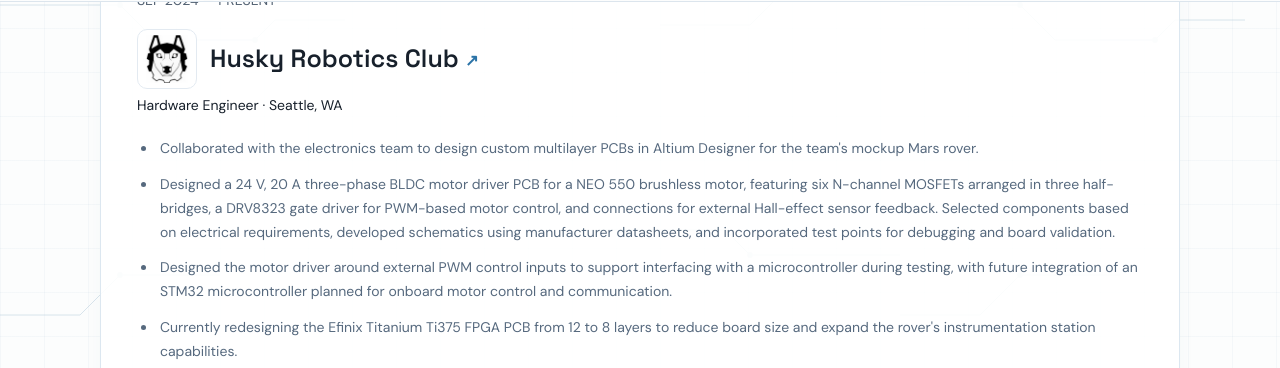
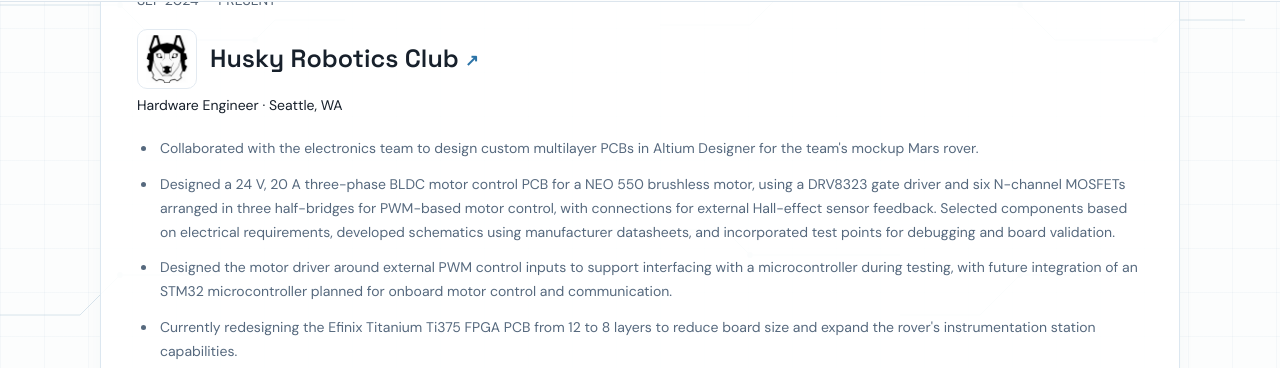
Before and after one commit to AdityaManivel/AdityaManivel.github.io, a Jekyll site: the page index.html, which Jekyll copies as it is, in a window 1280 px wide and 900 px high, scrolled down 1075 px. Shown: the part 85-453 px from the top of the window. Built offline with Jekyll 4.4.1, drawn with Linux system fonts in a browser that asks for light colours.

Commit message:
Clarify BLDC motor control PCB gate driver implementation

```diff
--- a/index.html
+++ b/index.html
@@ -70,7 +70,7 @@
         <span>Hardware Engineer · Seattle, WA</span>
         <ul class="experience-bullets">
           <li>Collaborated with the electronics team to design custom multilayer PCBs in Altium Designer for the team's mockup Mars rover.</li>
-          <li>Designed a 24 V, 20 A three-phase BLDC motor driver PCB for a NEO 550 brushless motor, featuring six N-channel MOSFETs arranged in three half-bridges, a DRV8323 gate driver for PWM-based motor control, and connections for external Hall-effect sensor feedback. Selected components based on electrical requirements, developed schematics using manufacturer datasheets, and incorporated test points for debugging and board validation.</li>
+          <li>Designed a 24 V, 20 A three-phase BLDC motor control PCB for a NEO 550 brushless motor, using a DRV8323 gate driver and six N-channel MOSFETs arranged in three half-bridges for PWM-based motor control, with connections for external Hall-effect sensor feedback. Selected components based on electrical requirements, developed schematics using manufacturer datasheets, and incorporated test points for debugging and board validation.</li>
           <li>Designed the motor driver around external PWM control inputs to support interfacing with a microcontroller during testing, with future integration of an STM32 microcontroller planned for onboard motor control and communication.</li>
           <li>Currently redesigning the Efinix Titanium Ti375 FPGA PCB from 12 to 8 layers to reduce board size and expand the rover's instrumentation station capabilities.</li>
           <li>Participated in PCB design reviews and assembled PCBs using through-hole and reflow soldering techniques.</li>
```
